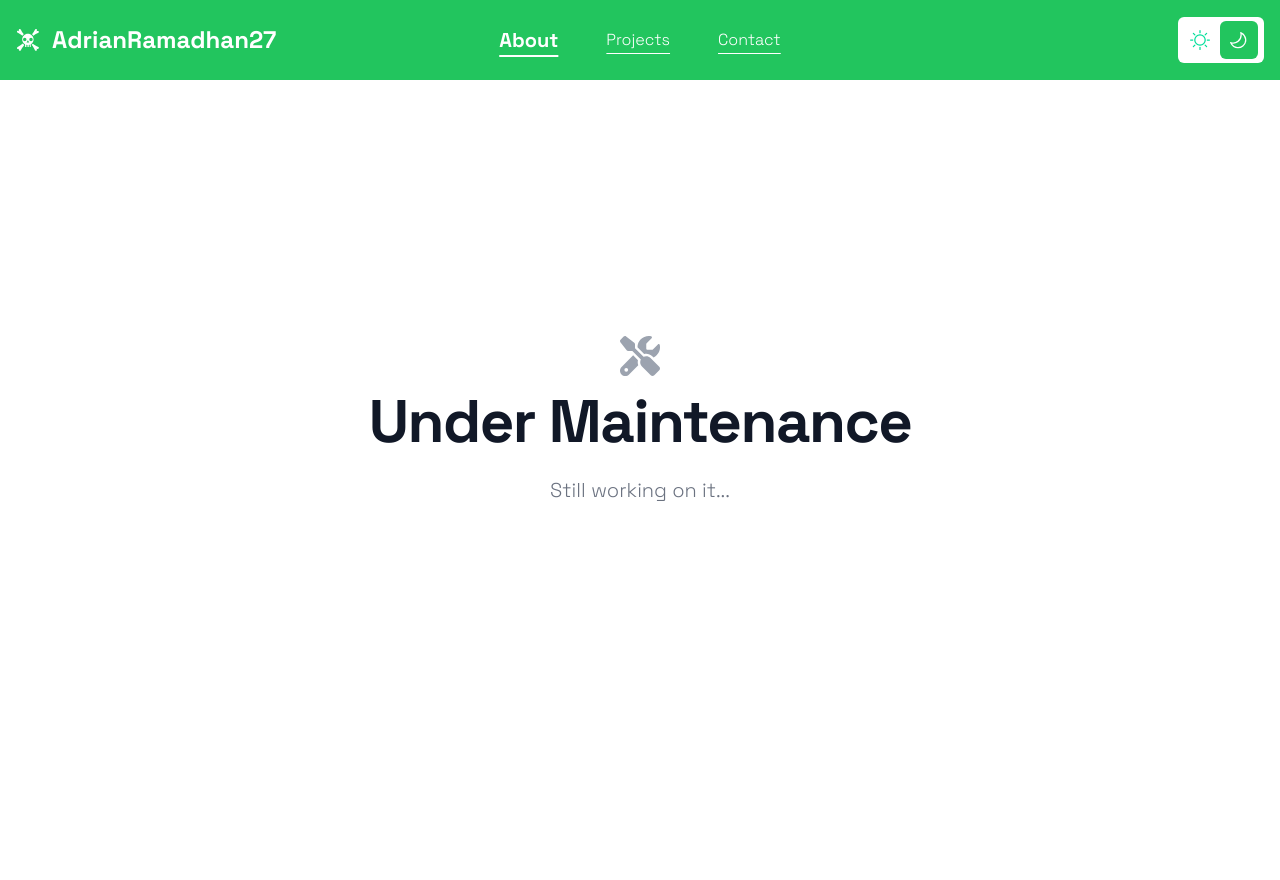
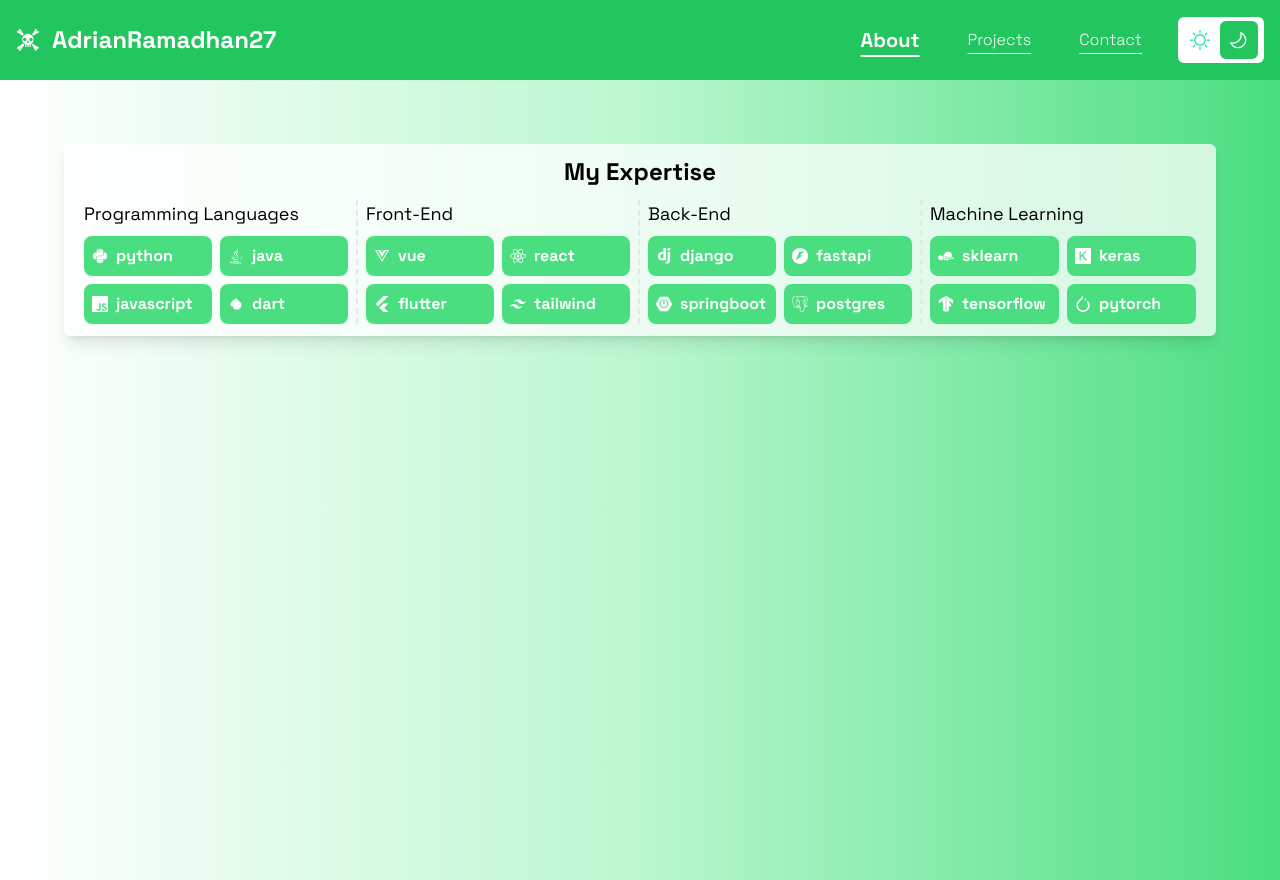
Before and after one commit to AdrianRamadhan27/AdrianRamadhan27.github.io, a React (Vite) app: page /#/about in a window 1280 px wide. Built offline with nearby package versions, Linux system fonts and the light colour scheme.

Commit message:
feat: add tech stacks

```diff
--- a/src/App.jsx
+++ b/src/App.jsx
@@ -5,10 +5,11 @@
 import Projects from './pages/Projects';
 import About from './pages/About';
 import { ThemeProvider } from './context/ThemeContext';
-import Navbar from './components/NavBar';
-import UnderMaintanance from './components/UnderMaintenance';
+import Navbar from './components/layout/NavBar';
+import UnderMaintanance from './pages/UnderMaintenance';
 import { useState, useEffect } from 'react';
 import { GiSkullCrossedBones } from 'react-icons/gi';
+import Loading from './pages/Loading';
 
 function App() {
   return (
@@ -19,16 +20,14 @@
 }
 
 function InnerApp() {
-  const [isAnimating, setIsAnimating] = useState(false);
   const [nextRoute, setNextRoute] = useState(null); // New state for delayed route
   const location = useLocation();
   const navigate = useNavigate();
 
   useEffect(() => {
     if (nextRoute !== null) {
-      setIsAnimating(true); // Trigger animation
+      navigate("/loading")
       const timer = setTimeout(() => {
-        setIsAnimating(false); // End animation
         navigate(nextRoute);   // Finally navigate to the route
         setNextRoute(null);    // Reset the nextRoute
       }, 500); // Duration of the animation
@@ -45,24 +44,19 @@
 
   return (
     <ThemeProvider>
-      <div className='relative font-grotesk dark:bg-gray-900 min-h-screen'>
+      <div className='relative font-grotesk dark:bg-green-900 dark:bg-opacity-50 min-h-screen'>
         {/* Navbar */}
         <Navbar onNavigate={handleNavigate} />
 
-        {/* Spinning Icon */}
-        <div
-          className={`absolute inset-0 flex items-center justify-center transition-opacity duration-500 ${isAnimating ? 'opacity-100' : 'opacity-0'}`}
-        >
-          <GiSkullCrossedBones className={`text-gray-600 dark:text-gray-300 text-8xl ${isAnimating && 'animate-spin'}`} />
-        </div>
 
         {/* Main Content */}
-        <div id="animation-wrapper" className={`transition-opacity duration-500 ease-out ${isAnimating ? 'opacity-0' : 'opacity-100'}`}>
+        <div id="animation-wrapper" className={`transition-opacity duration-500 ease-out`}>
           <Routes>
             <Route path="/" element={<Home />} />
             <Route path="/contact/" element={<UnderMaintanance />} />
             <Route path="/projects/" element={<UnderMaintanance />} />
-            <Route path="/about/" element={<UnderMaintanance />} />
+            <Route path="/about/" element={<About />} />
+            <Route path="/loading" element={<Loading />} />
           </Routes>
         </div>
       </div>
--- a/src/components/NavBar.jsx
+++ b/src/components/layout/NavBar.jsx
@@ -1,10 +1,9 @@
 import React, { useState, useEffect, useRef } from 'react';
 import { AiOutlineClose, AiOutlineMenu } from 'react-icons/ai';
 import { useLocation } from "react-router-dom";
-import { useTheme } from '../context/ThemeContext';
+import { useTheme } from '../../context/ThemeContext';
 import { GiSkullCrossedBones } from "react-icons/gi";
-import ThemeToggle from './ThemeToggle';
-
+import ThemeToggle from '../ui/ThemeToggle';
 const Navbar = ({onNavigate}) => {
   // State to manage the navbar's visibility
   const [nav, setNav] = useState(false);
@@ -46,15 +45,19 @@
   return (
     <div className='sticky top-0 z-40 bg-green-500 dark:bg-black flex justify-between items-center h-16 md:h-20  mx-auto px-4 text-black dark:text-white '>
       {/* Logo */}
-      <button onClick={() => onNavigate('/')} className="z-10">
-        <h1 className='w-full md:text-2xl font-bold text-white dark:text-primary flex gap-3 items-center hover:scale-105 duration-500 group'>
+      <button onClick={() => onNavigate('/')} className="">
+        <h1 className='w-full md:text-2xl text-xl font-bold text-white dark:text-primary flex gap-3 items-center hover:scale-105 duration-500 group'>
           <GiSkullCrossedBones className="group-hover:animate-spin" />
           AdrianRamadhan27
         </h1>
       </button>
 
+      <div className="flex items-center">
+
+
+
         {/* Desktop Navigation */}
-      <ul className='items-center hidden md:flex absolute inset-x-0 justify-center'>
+        <ul className='items-center hidden md:flex justify-center mr-3'>
           {navItems.map(item => (
             <button onClick={() => onNavigate(item.path)} key={item.id}>
               <li className={`p-4 rounded-xl m-2 cursor-pointer underline text-white dark:text-primary underline-offset-8 duration-300 hover:underline-offset-2
@@ -72,6 +75,7 @@
           {/* Mobile Navigation Icon */}
           <div onClick={handleNav} className='block md:hidden text-white dark:text-primary'>
             {nav ? <AiOutlineClose size={20} className="cursor-pointer" /> : <AiOutlineMenu size={20} className="cursor-pointer" />}
+          </div>
         </div>
       </div>
 
--- /dev/null
+++ b/src/components/layout/TechStacks.jsx
@@ -0,0 +1,46 @@
+import TechCard from "../ui/TechCard";
+export function TechStacks() {
+    return (
+        <div className="bg-opacity-75 dark:bg-opacity-75 rounded-md shadow-lg p-3 flex flex-col bg-white dark:bg-black text-black dark:text-white gap-3 m-16 h-fit">
+            <h1 className="text-2xl font-bold text-center">My Expertise</h1>
+            <div className="grid grid-rows-4 md:grid-rows-1 md:grid-cols-4">
+                <div className="flex flex-col gap-2 md:border-r-2 border-dashed px-2 py-2 md:py-0">
+                    <h2 className="text-lg max-w-64 truncate">Programming Languages</h2>
+                    <div className="grid grid-cols-2 grid-rows-2 gap-2">
+                        <TechCard name="python"/>
+                        <TechCard name="java"/>
+                        <TechCard name="javascript"/>
+                        <TechCard name="dart"/>
+                    </div>
+                </div>
+                <div className="flex flex-col gap-2 md:border-r-2 border-dashed px-2 py-2 md:py-0">
+                    <h2 className="text-lg max-w-64 truncate">Front-End</h2>
+                    <div className="grid grid-cols-2 grid-rows-2 gap-2">
+                        <TechCard name="vue"/>
+                        <TechCard name="react"/>
+                        <TechCard name="flutter"/>
+                        <TechCard name="tailwind"/>
+                    </div>
+                </div>
+                <div className="flex flex-col gap-2 md:border-r-2 border-dashed px-2 py-2 md:py-0">
+                    <h2 className="text-lg max-w-64 truncate">Back-End</h2>
+                    <div className="grid grid-cols-2 grid-rows-2 gap-2">
+                        <TechCard name="django"/>
+                        <TechCard name="fastapi"/>
+                        <TechCard name="springboot"/>
+                        <TechCard name="postgres"/>
+                    </div>
+                </div>
+                <div className="flex flex-col gap-2 px-2 py-2 md:py-0">
+                    <h2 className="text-lg max-w-64 truncate">Machine Learning</h2>
+                    <div className="grid grid-cols-2 grid-rows-2 gap-2">
+                        <TechCard name="sklearn"/>
+                        <TechCard name="keras"/>
+                        <TechCard name="tensorflow"/>
+                        <TechCard name="pytorch"/>
+                    </div>
+                </div>
+            </div>
+        </div>
+    );
+}
--- /dev/null
+++ b/src/components/ui/TechCard.jsx
@@ -0,0 +1,20 @@
+import { techStacks } from "../../utils/techStack";
+import { useState, useEffect } from "react";
+
+export default function TechCard({name}) {
+    const [Icon, setIcon] = useState(null);
+    useEffect(() => {
+        // Randomly select a color from the list
+        const techIcon = techStacks[name];
+        setIcon(() => techIcon);
+      }, []);
+
+
+
+    return (
+        <button className="cursor-pointer rounded-lg p-2 flex gap-2 items-center hover:shadow-xl overflow-clip bg-green-400 dark:bg-green-600 w-full text-white font-bold hover:scale-105 hover:bg-gradient-to-t hover:from-green-300 hover:via-green-400 hover:to-green-500 dark:hover:from-green-500 dark:hover:via-green-700 dark:hover:to-green-900 transition-all duration-300 ease-in-out">
+            {Icon && <Icon />}
+            <p>{name}</p>
+        </button>
+    );
+}
--- a/src/components/ThemeToggle.jsx
+++ b/src/components/ui/ThemeToggle.jsx
@@ -1,5 +1,5 @@
 import React, { useState } from 'react'
-import { useTheme } from '../context/ThemeContext';
+import { useTheme } from '../../context/ThemeContext';
 import { GoSun, GoMoon } from 'react-icons/go';
 
 const ThemeToggle = () => {
--- a/src/pages/About.jsx
+++ b/src/pages/About.jsx
@@ -1,8 +1,11 @@
 import React from "react";
+import { TechStacks } from "../components/layout/TechStacks";
 
 const About = () => {
 	return (
-        <div />
+        <div className="h-screen overflow-y-auto bg-gradient-to-r from-white via-green-200 to-green-400 dark:bg-gradient-to-r dark:from-green-300 dark:via-green-600 dark:to-green-900">
+			<TechStacks />
+		</div>
 	);
 };
 
--- a/src/pages/Home.jsx
+++ b/src/pages/Home.jsx
@@ -1,6 +1,6 @@
 // source: https://github.com/tailwindtoolbox/Profile-Card
 import {useState} from "react";
-import { FaDownload, FaBriefcase } from "react-icons/fa";
+import { FaDownload, FaBriefcase, FaMedium } from "react-icons/fa";
 import { TbFileCv } from "react-icons/tb";
 import { IoClose } from "react-icons/io5";
 import { FaGithub, FaLinkedin, FaInstagram } from "react-icons/fa6";
@@ -110,6 +110,7 @@
 							<div className="mt-6 pb-16 lg:pb-0 justify-center lg:justify-start lg:w-full mx-auto flex flex-wrap items-center gap-10">
 								<a className="link" href="https://www.instagram.com/adrian_voiz/" target="_blank" data-tippy-content="@instagram_handle"><FaInstagram className="h-8 w-8 fill-current text-gray-600 hover:text-green-700"/></a>
 								<a className="link" href="https://www.linkedin.com/in/adrian-voiz/" target="_blank" data-tippy-content="@linkedin_handle"><FaLinkedin className="h-8 w-8 fill-current text-gray-600 hover:text-green-700"/></a>
+								<a className="link" href="https://medium.com/@ramadhanadrian2710" target="_blank" data-tippy-content="@medium_handle"><FaMedium className="h-8 w-8 fill-current text-gray-600 hover:text-green-700"/></a>
 								<a className="link" href="https://github.com/AdrianRamadhan27" target="_blank" data-tippy-content="@github_handle"><FaGithub className="h-8 w-8 fill-current text-gray-600 hover:text-green-700"/></a>
 								<a className="link" href="https://huggingface.co/raden-mohamad11" target="_blank" data-tippy-content="@huggingface_handle"><SiHuggingface className="h-8 w-8 fill-current text-gray-600 hover:text-green-700"/></a>
 							</div>
--- /dev/null
+++ b/src/pages/Loading.jsx
@@ -0,0 +1,17 @@
+import React from "react";
+import { GiSkullCrossedBones } from 'react-icons/gi';
+
+const Loading = () => {
+	return (
+        <div className="h-screen overflow-y-auto bg-gradient-to-r from-white via-green-200 to-green-400 dark:bg-gradient-to-r dark:from-green-300 dark:via-green-600 dark:to-green-900 ">
+
+            <div
+            className="absolute inset-0 flex items-center justify-center transition-opacity duration-500"
+            >
+                <GiSkullCrossedBones className="text-gray-600 dark:text-white  text-8xl animate-spin" />
+            </div>
+		</div>
+	);
+};
+
+export default Loading;
--- a/src/components/UnderMaintenance.jsx
+++ b/src/pages/UnderMaintenance.jsx
@@ -3,11 +3,11 @@
 
 const UnderMaintanance = () => {
 	return (
-        <section className="bg-white dark:bg-gray-900 h-screen overflow-y-auto">
+        <section className="bg-gradient-to-r from-white via-green-200 to-green-400 dark:bg-gradient-to-r dark:from-green-300 dark:via-green-600 dark:to-green-900  h-screen overflow-y-auto">
             <div className="py-8 px-4 mx-auto max-w-screen text-center lg:py-64 lg:px-12">
-                <FaScrewdriverWrench className="mx-auto mb-4 w-10 h-10 text-gray-400"/>
+                <FaScrewdriverWrench className="mx-auto mb-4 w-10 h-10 text-gray-400 dark:text-white"/>
                 <h1 className="mb-4 text-4xl font-bold tracking-tight leading-none text-gray-900 lg:mb-6 md:text-5xl xl:text-6xl dark:text-white">Under Maintenance</h1>
-                <p className="font-light text-gray-500 md:text-lg xl:text-xl dark:text-gray-400">Still working on it...</p>
+                <p className="font-light text-gray-500 dark:text-white md:text-lg xl:text-xl">Still working on it...</p>
             </div>
         </section>
 	);
--- /dev/null
+++ b/src/utils/techStack.jsx
@@ -0,0 +1,23 @@
+import { DiDart } from "react-icons/di";
+import { FaJava, FaPython, FaReact, FaVuejs } from "react-icons/fa";
+import { SiDjango, SiFastapi, SiFlutter, SiJavascript, SiKeras, SiPostgresql, SiPytorch, SiScikitlearn, SiSpringboot, SiTailwindcss, SiTensorflow  } from "react-icons/si";
+
+
+export const techStacks = {
+    react: FaReact,
+    vue: FaVuejs,
+    django: SiDjango,
+    fastapi: SiFastapi,
+    springboot: SiSpringboot,
+    flutter: SiFlutter,
+    python: FaPython,
+    java: FaJava,
+    javascript: SiJavascript,
+    dart: DiDart,
+    keras: SiKeras,
+    pytorch: SiPytorch,
+    tensorflow: SiTensorflow,
+    sklearn: SiScikitlearn,
+    postgres: SiPostgresql,
+    tailwind: SiTailwindcss
+}
```
Lines whose indentation alone changed are shown as unchanged.
